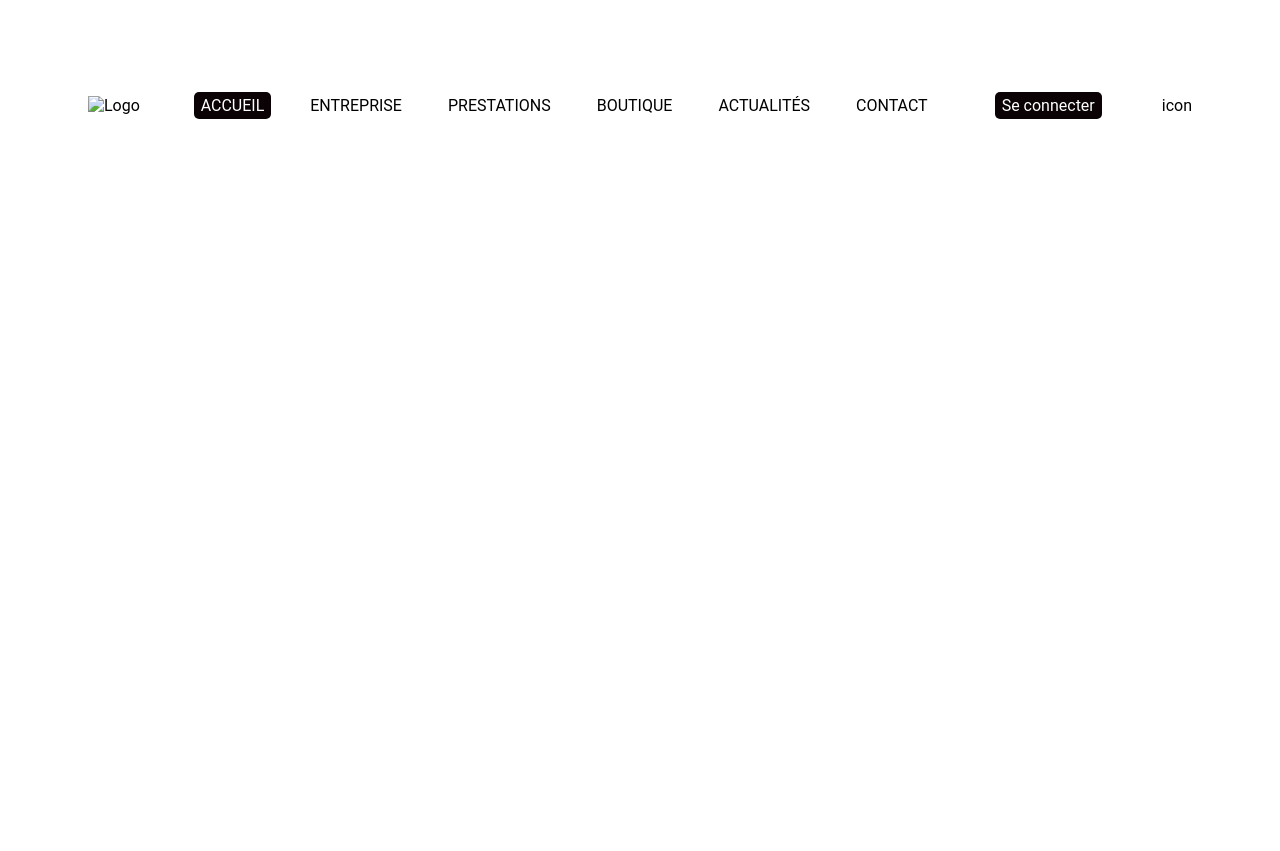
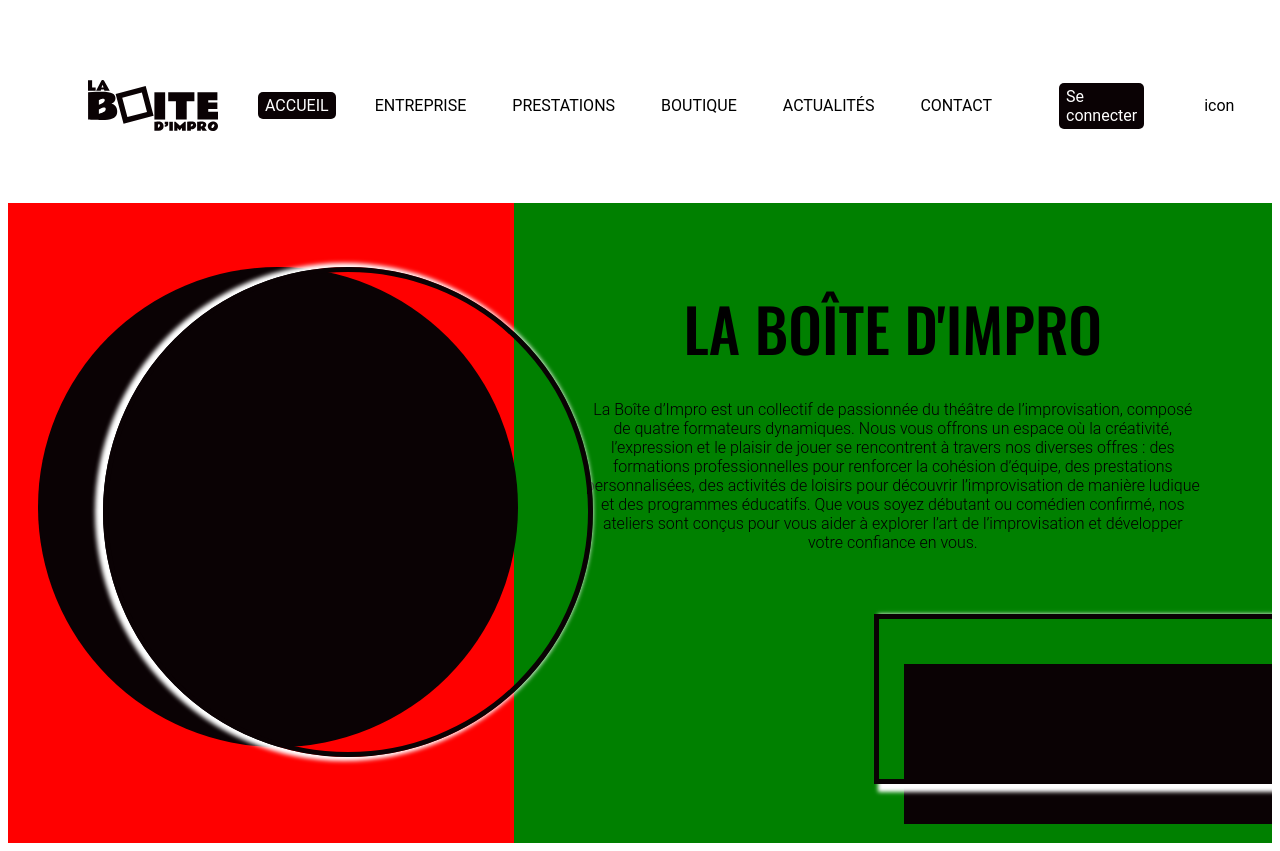
Before and after one commit to Heos7/boiteimpro, a plain HTML site: page index.html in a window 1280 px wide. Before the commit the page ends 800 px from the top, so only its background shows below. Drawn offline with nearby package versions, Linux system fonts and the light colour scheme.

Commit message:
Haut de page

```diff
--- a/index.css
+++ b/index.css
@@ -1,5 +1,5 @@
 @import url('https://fonts.googleapis.com/css2?family=Roboto+Mono:ital,wght@0,100..700;1,100..700&display=swap');
-
+@import url('https://fonts.googleapis.com/css2?family=Oswald:wght@200..700&display=swap');
 
 .header
 {
@@ -19,6 +19,12 @@ a
 ul
 {
     list-style-type: none;
+}
+
+p
+{
+    font-family: 'Roboto', sans-serif;
+    font-weight: 300;
 }
 
 #nav
@@ -62,3 +68,47 @@ ul
     background-color: #0A0204;
     color: white;
 }
+
+.top
+{
+    display: flex;
+}
+
+.left
+{
+    background-color: red;
+    height: 80vh;
+    width:40%;
+}
+
+.right
+{
+    display: flex;
+    flex-direction: column;
+    background-color: green;
+    height: 80vh;
+    width: 60%;
+    overflow: hidden;
+    align-items: center;
+}
+
+h1
+{
+    font-family: 'Oswald', sans-serif;
+    font-weight: 500;
+    font-size: 60px;
+    margin: 0;
+    padding: 5rem 1rem 0.5rem 1rem ;
+}
+
+.right p
+{
+    text-align: center;
+    margin: 0;
+    padding: 20px 70px 30px 70px;
+}
+
+#rectangle
+{
+    margin: 2rem 0px 20px 45rem;
+}
--- a/index.html
+++ b/index.html
@@ -8,7 +8,7 @@
 <body>
 
     <header class="header">
-        <a href="#" id="logo"><img src="#" alt="Logo"></a>
+        <a href="index.html" id="logo"><img src="photos/Logo.svg" alt="Logo"></a>
         <div id="nav">
         <ul>
             <li><a href="#" id="active">ACCUEIL</a></li>
@@ -23,6 +23,26 @@
         </div>
     </header>
 
+    <div class="top">
+
+        <div class="left">
+            <div style="width: 100%; height: 100%; position: relative" id="circle">
+                <div style="width: 30rem; height: 30rem; left: 30px; top: 10%; position: absolute; background: #0A0204; border-radius: 9999px"></div>
+                <div style="width: 30rem; height: 30rem; left: 95px; top: 10%; position: absolute; box-shadow: -4px 0px 4px 4px white; border-radius: 9999px; border: 5px #0A0204 solid"></div>
+            </div>
+        </div>
+
+        <div class="right">
+            <h1>LA BOÎTE D'IMPRO</h1>
+            <p>La Boîte d’Impro est un collectif de passionnée du théâtre de l’improvisation, composé de quatre formateurs dynamiques. Nous vous offrons un espace où la créativité, l’expression et le plaisir de jouer se rencontrent à travers nos diverses offres : des formations professionnelles pour renforcer la cohésion d’équipe, des prestations personnalisées, des activités de loisirs pour découvrir l’improvisation de manière ludique et des programmes éducatifs. Que vous soyez débutant ou comédien confirmé, nos ateliers sont conçus pour vous aider à explorer l’art de l’improvisation et développer votre confiance en vous. </p>
+
+            <div style="width: 100%; height: 100%; position: relative" id="rectangle">
+                <div style="width: 40rem; height: 10rem; left: 30px; top: 50px; position: absolute; background: #0A0204"></div>
+                <div style="width: 40rem; height: 10rem; left: 0px; top: 0px; position: absolute; box-shadow: 8px 4px 4px 4px white; border: 5px #0A0204 solid"></div>
+            </div>
+        </div>
+
+    </div>
 
 </body>
 </html>
```
